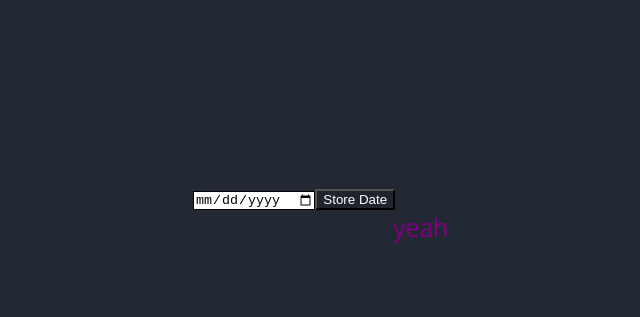
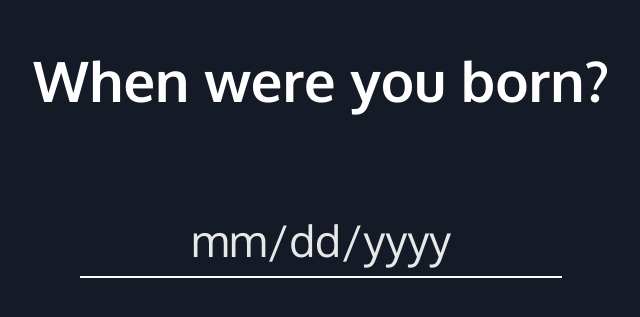
Before and after one commit to mtopo27/countdown, a React (Create React App) app: page / in a window 1280 px wide. Shown: the part 143-460 px from the top of the page, without its empty margins (319-959 px from the left). Built offline with nearby package versions, Linux system fonts and the light colour scheme.

Commit message:
pretty input + animations, about to put in one return statement to see if we can get bar working

```diff
--- a/src/App.css
+++ b/src/App.css
@@ -14,9 +14,8 @@ body {
 }
 
 .appContent{
-  background-color: #222834;
-  /* height: 100vh!important; */
-  /* max-height: 100vh!important; */
+  background-color: #151B26;
+  justify-content: center;
   min-height: 100vh;
   display: flex;
   flex-direction: column;
@@ -31,23 +30,21 @@ body {
   0% {
     opacity: 0!important;
     visibility: hidden;
-    transform: TranslateY(60px);
   }
 
   100% {
     opacity: 1;
     visibility: visible ;
-    transform: TranslateY(0px)
   }
 }
 
-@keyframes CardDeal {
+@keyframes FadeOut {
   0% {
-    position: absolute;
+    opacity: 1;
   }
 
   100% {
-    position: relative;
+    opacity: 0;
   }
 }
 
--- a/src/App.js
+++ b/src/App.js
@@ -4,6 +4,8 @@ import styled from 'styled-components'
 import Card from './components/card';
 import moment from 'moment'
 import * as util from './util'
+import Arrow from './images/arrow.svg'
+
 
   /*
     Questions:
@@ -20,36 +22,31 @@ class App extends React.Component {
     newBDay: ''
   }
 
-
   handleChange = (event) => {
     this.setState({dateInput: event.target.value});
   }
 
   handleClick = (event) => {
-    this.setState({hasDate: true})
+    setTimeout(() => this.setState({hasDate: true}),420);
     this.setState({newBDay: this.state.dateInput})
   }
 
-
   render() {
     // Constants from states, logic functions held in util
-    var userBday = this.state.newBDay
+    var userBday = this.state.dateInput
     var userBorn = moment(userBday)
     var userAges = Math.floor(util.now.diff(userBorn, 'years', true))
     var userDaysOld = util.now.diff(moment(userBday), 'days')
     var [daysToBday, percentBday] = util.bDayData(userBorn, userBday)
     var [nextBigDay, decImage, daysToBigDay, percentDays] = util.daysOldData(userBday)
     var [currDec, nextDec, daysToDec, percentDec] = util.decData(userAges, userBday)
-
+    // var [currDec, nextDec, daysToDec, percentDec] = util.decData(24, "1995-06-24")
     console.log(percentDec)
 
     if (this.state.hasDate && this.state.newBDay != '') {
       return(
         <div className="appContent">
-          <HeroText>
-            <LifeCount>{this.state.hasDate ? userDaysOld : ""}</LifeCount>
-            <LifeLabel>Days Old</LifeLabel>
-          </HeroText>
+          <TopMain daysOld={userDaysOld} />
 
           <CardGrid>
             <Card
@@ -57,7 +54,7 @@ class App extends React.Component {
               image={require('./images/birthday.svg')}
               data={daysToBday}
               label="Days Remaining"
-              barWidth="20" />
+              fillWidth="20" />
 
             <Card
               title={`${moment().add(1, 'years').format("YYYY")} New Year`}
@@ -73,57 +70,105 @@ class App extends React.Component {
               label="Days Remaining"
               barWidth={`${this.state.hasDate ? percentDays : "0"}`} />
 
+            {/* <Carder title={"10"} /> */}
+
             <Card
               title={`${currDec}'s to ${nextDec}`}
               image={require('./images/death.svg')}
               data={daysToDec}
               label="Days Remaining"
-              barWidth={`${this.state.hasDate ? percentDec : "0"}`} />
+              fillWidth={percentDec} />
           </CardGrid>
         </div>
        )
     }
-console.log(this.state.hasDate)
+
     return (
       <div className="appContent">
-          <TestInput>
-           <input
-              type="date"
-              onChange={this.handleChange}>
-            </input>
-            <button onClick={this.handleClick}>Store Date</button>
+          <Fading fading={this.state.newBDay != '' ? "0" : "1"}><TestInput>
+            <InputHero>
+              When were you born?
+            </InputHero>
+            <div>
+              <StyledInput
+                  type="date"
+                  onChange={this.handleChange}
+                  placeholder="MM-DD-YYYY">
+              </StyledInput>
+             <InputClicker ready={this.state.dateInput ? "1" : "0"} clicker={this.handleClick}/>
+            </div>
             <ErrorPop popper={`${this.state.hasDate && this.state.newBDay === '' ? "1" : "0"}`} message="Please Insert Your Birthday"/>
-            <br></br>
-
-            <ErrorPop popper={"1"} message="yeah"/>
-            <ErrorPop popper={"0"} message="nope"/>
+          </TestInput></Fading>
             <DNone>
-                <LifeLabel /> <LifeCount /><HeroText /> <CardGrid /> <Card barWidth={util.decData(24, "1995-06-24").percentBday} />
+                <LifeLabel /> <LifeCount /><HeroText /> <CardGrid /> <Carder title={20}  />
+                <ErrorPop popper={"1"} message="Please Insert Your Birthday"/>
+                <InputClicker ready={"1"} /> <Fading fading={0}/> <Fading fading={1}/>
             </DNone>
-          </TestInput>
       </div>
     );
-
-
   }
 }
 
+const TestInput = styled.div`
+  display: Flex;
+  flex-direction: column;
+  padding-bottom: 20vh;
 
-const TestInput = styled.div`
-  position: absolute;
-  left: 40%;
-  top: 40%;
-  transition: all .3s ease;
+  div {
+    width: fit-content;
+    display: flex;
+    align-items: center;
+    justify-content: center;
+    position: relative;
+    margin: auto;
+  }
+`
 
-  input {
-    border: solid 1px black;
+const StyledInput = styled.input`
+  background-color: rgba(0, 0, 0, 0);
+  font-family: 'Oxygen', sans-serif;
+  font-size: 2.75rem;
+  padding: 8px 80px;
+  border: none;
+  text-align: center;
+  border-bottom: solid 2px white;
+  color: rgba(255, 255, 255, .9);
+  transition: all .5s ease;
+  cursor: text;
+
+  :focus {
+    outline: none;
+    border-bottom: solid 2px #0578F2;
   }
 
-  button {
-    background-color: rgba(0, 0, 0, .1);
-    color: white;
+  ::-webkit-inner-spin-button {
+    -webkit-appearance: none;
+    display: none;
+    z-index: -1000;
   }
+
+  ::-webkit-calendar-picker-indicator {
+    -webkit-appearance: none;
+    display: none;
+    z-index: -1000;
+}
+
+::-webkit-clear-button {
+  display: none;
+}
+
+}
 `
+
+const InputHero = styled.span`
+  font-size: 3.5rem;
+  color: white;
+  font-weight: bold;
+  margin-bottom: 88px;
+`
+
+
+
 const DNone = styled.div`
   visibility: hidden;
   opacity: 0;
@@ -135,9 +180,8 @@ const HeroText = styled.div`
   display: flex;
   flex-direction: column;
   margin-bottom: 60px;
-  padding-top: 100px;
   opacity: 0;
-  animation: Rise 2.5s 0.2s forwards cubic-bezier(0.2, 0.8, 0.2, 1);
+  animation: Rise 1.5s .5s forwards ease;
 `
 
 const LifeCount = styled.span`
@@ -153,46 +197,81 @@ const LifeLabel = styled.span`
 
 const CardGrid = styled.div`
   display: grid;
+  margin-bottom: 10vh;
   grid-template-columns: repeat( auto-fit, 290px );
-  grid-gap: 60px 40px;
+  grid-gap: 48px 24px;
   padding-left: 50px;
   padding-right: 50px;
   justify-content: space-between;
-  transition: all ease-in-out .3s;
-  position-relative
+  transition: all .3s;
   opacity: 0;
-  animation: Rise 2.5s 0.2s forwards cubic-bezier(0.2, 0.8, 0.2, 1);
+  animation: Rise 1.5s .5s forwards ease;
 
   @media (max-width: 720px) {
     justify-content: center;
 }
 `
 
-// const ErrorPopup = (error) => {
-//   const ErrorMessage = styled.span`
-//   opacity: ${props => props.error ? 1 : 0};
-//   transition: opacity 4s;
-//   color: white;
-// `
-
-// return <ErrorMessage>This</ErrorMessage>
-// }
-
-// const ErrorMessage = styled.span`
-// opacity: ${props => props.error}
-// transition: opacity 4s;
-// color: ${props => props.message === "tester" ? "white" : "blue"};
-// `
-
 const ErrorMessage = styled.span`
-opacity: ${props => props.error}
-transition: opacity 4s;
-color: purple;
+  opacity: ${props => props.error};
+  transition: opacity .4s ease;
+  color: purple;
 `
 
-const ErrorPop = ({ message, popper }) => {
-  return <ErrorMessage error={popper}>{message}</ErrorMessage>
+const InputImage = styled.img`
+  position: absolute;
+  transition: .8s all ease;
+  opacity: ${props => props.ready};
+  right: 0%;
+  width: 36px;
+  cursor: pointer;
+`
+
+const FadeOut = styled.div`
+  opacity: ${props => props.fade};
+  transition: all .4s ease;
+`
+
+const Fading = ({ fading, children }) => {
+  return <FadeOut fade={fading} >{children}</FadeOut>
+}
+
+const ErrorPop = props => {
+  return <ErrorMessage error={props.popper}>Please Insert Your Birthday</ErrorMessage>
+}
+
+const TopMain = props => {
+  return (
+  <HeroText>
+    <LifeCount>{props.daysOld}</LifeCount>
+    <LifeLabel>Days Old</LifeLabel>
+  </HeroText>
+  )
+}
+
+const InputClicker = props => {
+  return (
+          <InputImage
+            src={require('./images/arrow.svg')}
+            ready={props.ready}
+            onClick={props.clicker} />
+        )
+}
+
+const Carder = props => {
+  return <Card barWidth={props.title}></Card>
+}
+
+const TesterInput = ({ children }) => {
+  return <TestInput>{children}</TestInput>
+}
+
+const InputField = ({ clickFunction, children }) => {
+  return <input type="text" placeholder="MM-DD-YYYY" onChange={clickFunction}>{children}</input>
 }
 
 
+
+
+
 export default App;
--- a/src/components/card.js
+++ b/src/components/card.js
@@ -9,7 +9,7 @@ import './card.css'
  *  title: string
  * }} props
  */
-const Card = props => (
+const Card = (props) => (
   <CardContainer>
     <CardTitle>{props.title}</CardTitle>
     <CardImg src={props.image} />
@@ -18,17 +18,17 @@ const Card = props => (
       <DataLabel>{props.label}</DataLabel>
     </div>
     <BarGraph>
-      <BarFill barWidth={props.barWidth} />
+      <Filler fillWidth={props.barWidth} />
     </BarGraph>
   </CardContainer>
 )
 
 const CardContainer = styled.div`
   padding: 16px 20px;
-  background-color: #12121a
+  background-color: #0C0C12;
   border-radius: 24px;
   width: 250px;
-  box-shadow: 0px 3px 10px 0 rgba(0, 0, 0, .1);
+  box-shadow: 0px 3px 12px 0 rgba(0, 0, 0, .2);
   display: grid;
   grid-template-rows: repeat(4, auto);
   grid-gap: 24px;
@@ -48,7 +48,7 @@ const CardImg = styled.img`
 const CardData = styled.span`
   font-weight: bold;
   font-size: 2rem;
-  color: white
+  color: white;
   margin-bottom: 2px;
 `
 
@@ -70,12 +70,14 @@ const BarGraph = styled.div`
 const BarFill = styled.div`
   position: absolute;
   background-color: #0578F2;
-  width: ${props => props.barWidth}%;
+  width: ${props => props.barWidth || "0"}%;
   height: 8px;
   border-radius: 20px;
   animation: Grow 3s 0.2s forwards cubic-bezier(0.2, 0.8, 0.2, 1);
 `
-
+const Filler = ({ fillWidth }) => {
+  return <BarFill barWidth={fillWidth} />
+}
 
 
 export default Card
```
Also changed, not shown: src/images/arrow.svg (added).
